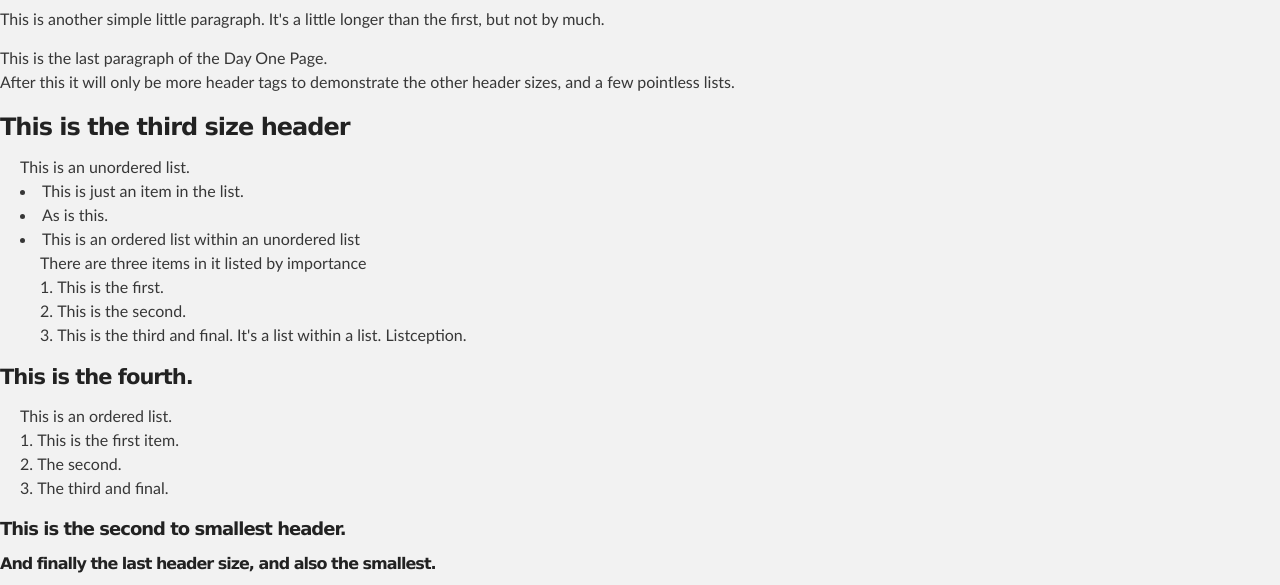
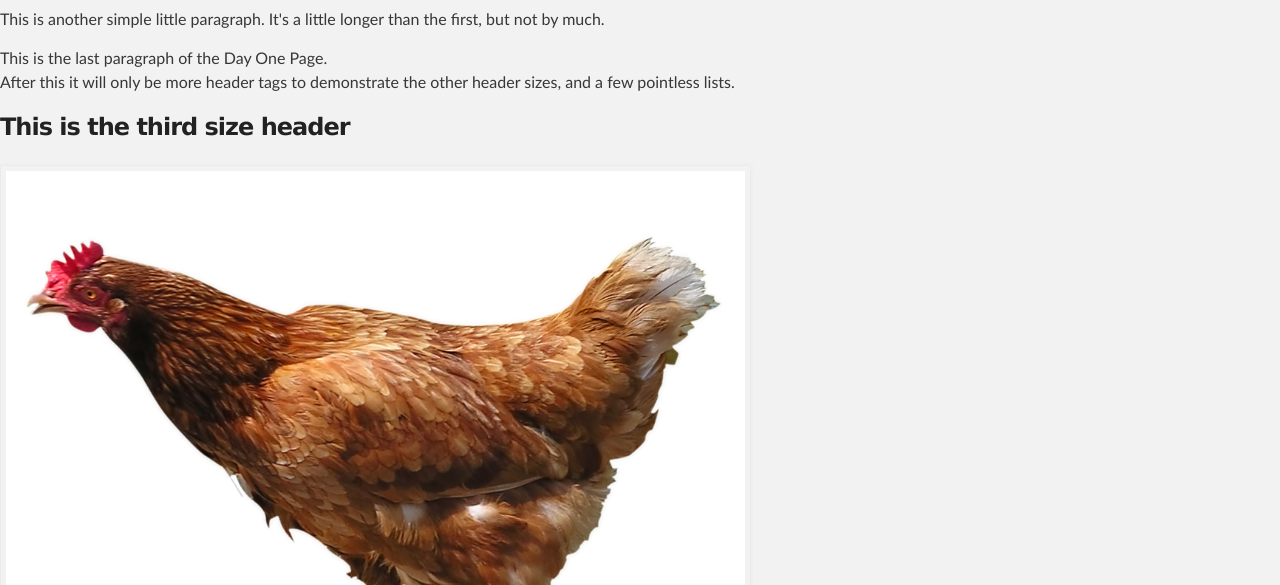
Before and after one commit to jantspo/bootcamp1, a plain HTML site: page pages/day1.html in a window 1280 px wide. Shown: the part 215-800 px from the top of the page. Drawn offline with Linux system fonts and the light colour scheme.

Commit message:
added the chicken

```diff
--- a/pages/day1.html
+++ b/pages/day1.html
@@ -18,6 +18,8 @@
 	<p>This is the last paragraph of the Day One Page. <br>After this it will only be more header tags to demonstrate the other header sizes, and a few pointless lists.</p>
 
 	<h3>This is the third size header</h3>
+
+	<img src="../images/Chicken.jpg">
 
 	<ul>This is an unordered list.
 		<li>This is just an item in the list.</li>
```
